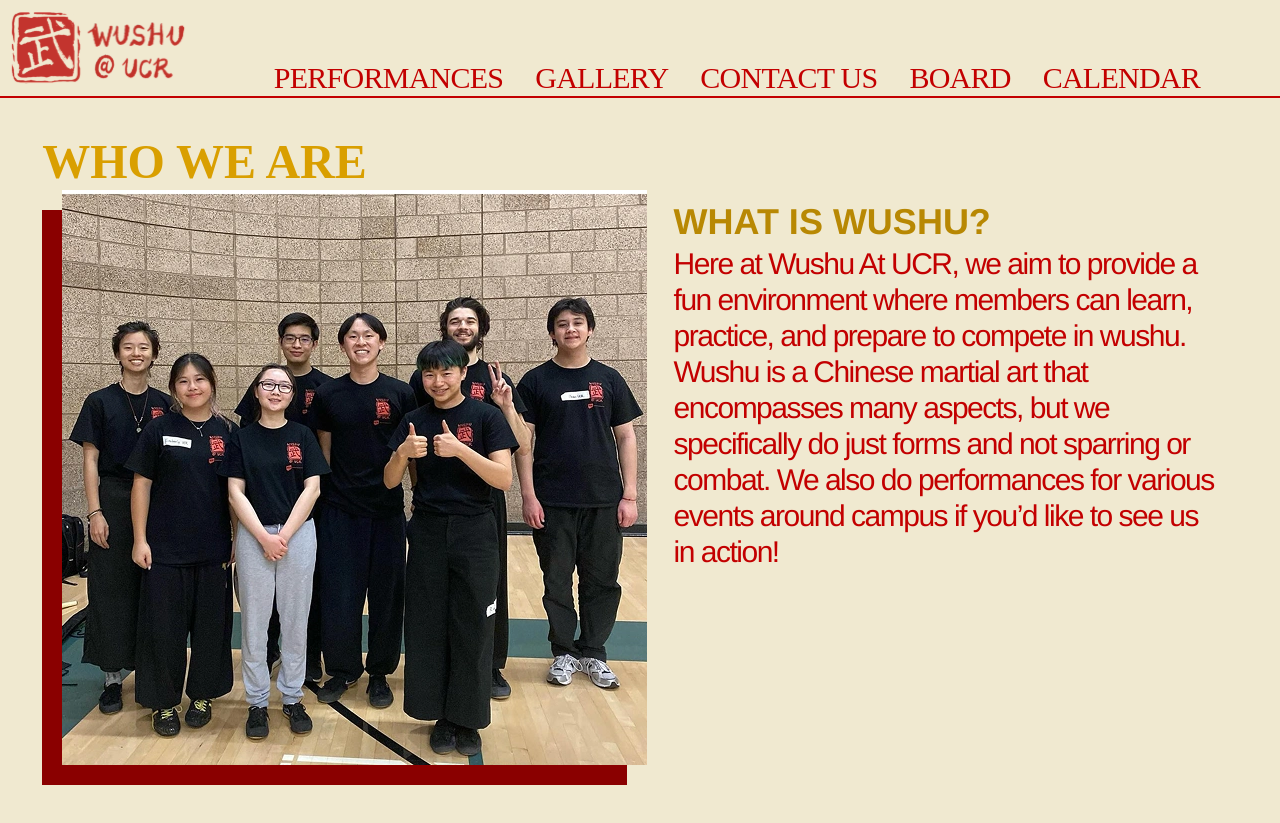
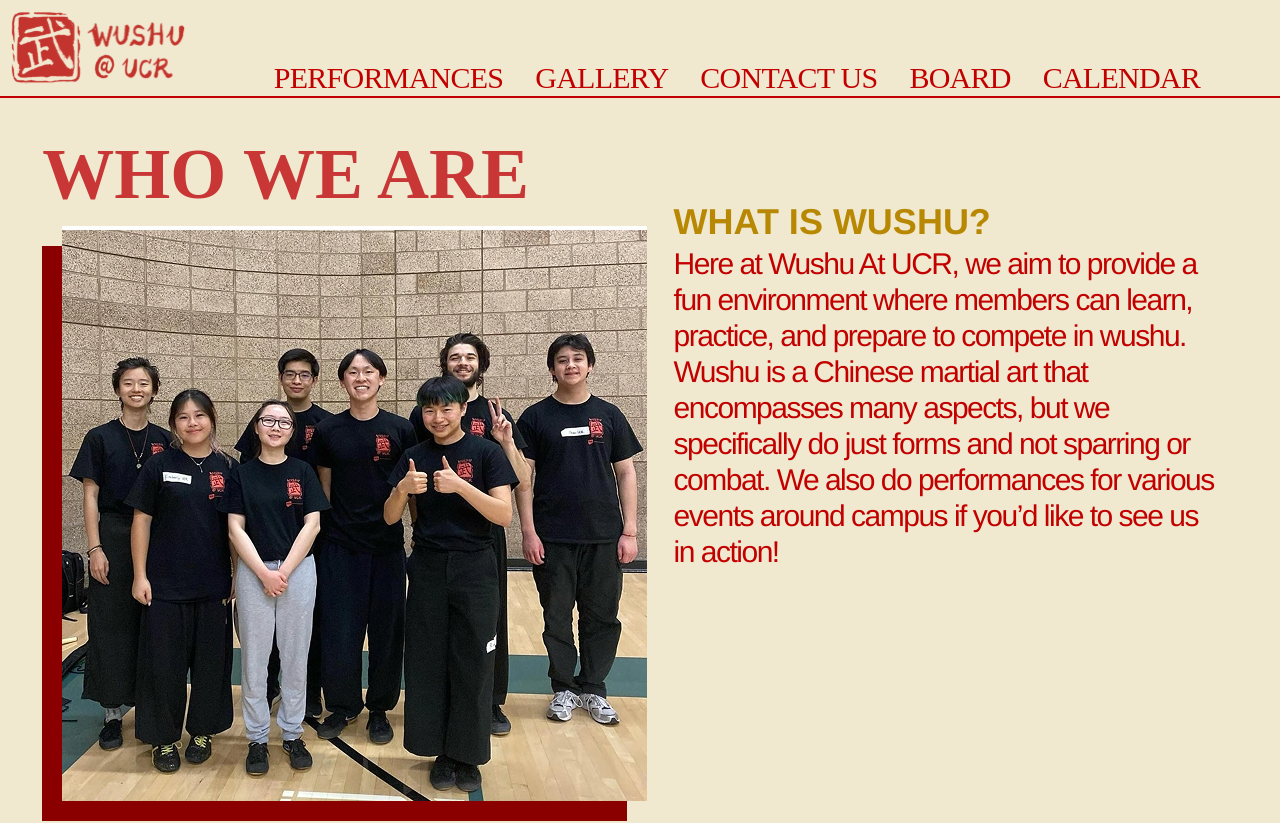
Before and after one commit to acm-ucr/wushu-website, a Next.js app: page / in a window 1280 px wide. Shown: the top 823 px of the page. Built offline with nearby package versions, Linux system fonts and the light colour scheme; a web font is replaced by a local one.

Commit message:
finished adjusting current homepage

```diff
--- a/src/components/home/WhoWeAre.tsx
+++ b/src/components/home/WhoWeAre.tsx
@@ -1,15 +1,14 @@
 import React from "react";
 import Image from "next/image";
+import Header from "../Header";
 
 const WhoWeAre = () => {
   return (
     <div className="flex w-full flex-col content-start gap-1 p-10 md:flex-row lg:flex-row">
       <div className="flex w-2/3 flex-col items-center">
         <div>
-          <div className="text-wushu-gold-200 font-margasa mb-6 text-2xl font-extrabold md:text-3xl lg:text-5xl">
-            WHO WE ARE
-          </div>
-          <div className="bg-wushu-red-200">
+          <Header title="WHO WE ARE" isRed={true} />
+          <div className="bg-wushu-red-200 mt-9">
             <Image
               src="/images/who_we_are/who_we_are_img.webp"
               alt="Who We Are"
```
